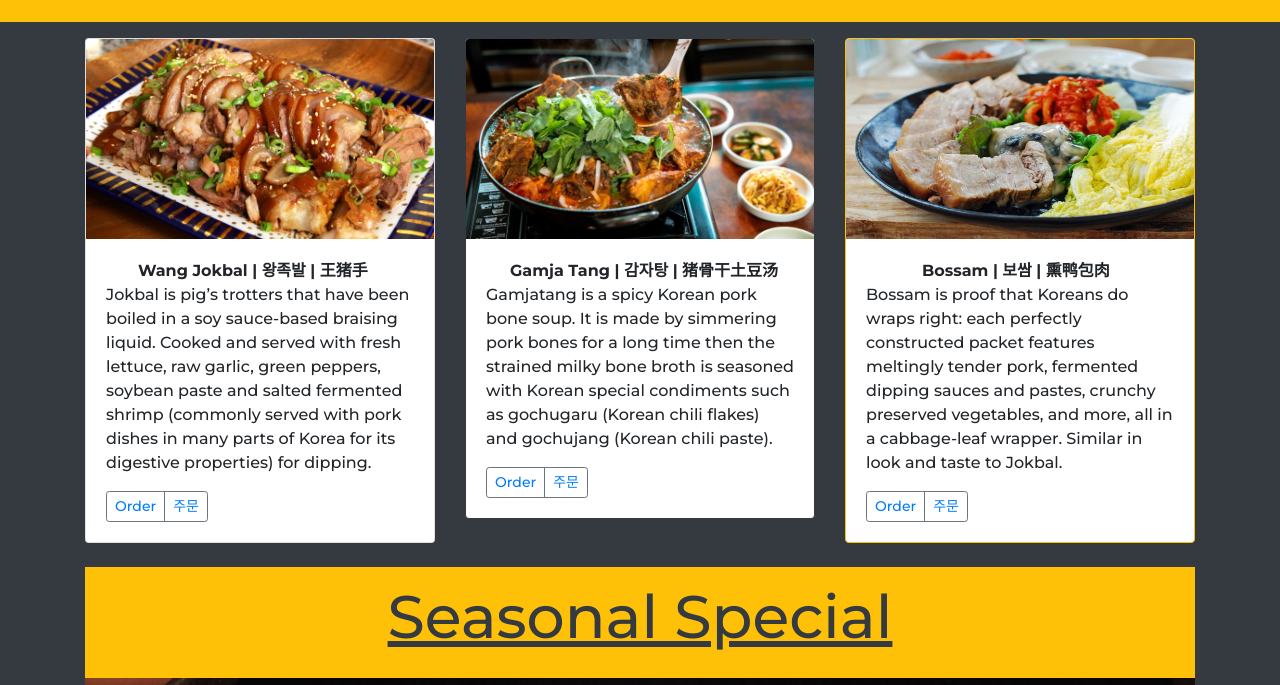
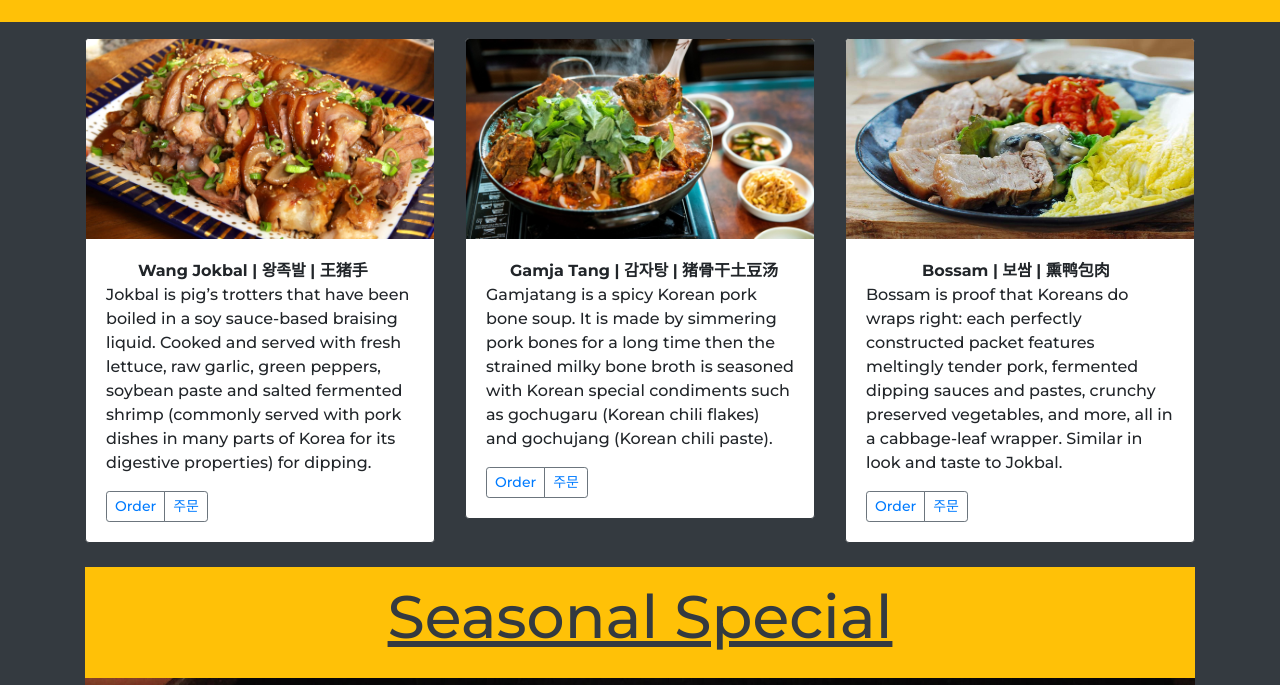
Before and after one commit to jonk27/Restaurant-Landing-Page, a plain HTML site: page index.html in a window 1280 px wide. Shown: the part 115-800 px from the top of the page. Drawn offline with nearby package versions, Linux system fonts and the light colour scheme.

Commit message:
card border colors

```diff
--- a/index.html
+++ b/index.html
@@ -340,7 +340,7 @@
       </div>
     </div>
 
-     <!-- The Modal -->
+     <!-- Footer Modal -->
      <div class="modal fade" id="footerModal">
       <div class="modal-dialog">
         <div class="modal-content">
@@ -431,7 +431,7 @@
       <div class="container  ">
         <div class="row">
           <div class="col-md-4 ">
-            <div class="card mb-4 box-shadow">
+            <div class="card mb-4 box-shadow border border-dark">
               <img class="card-img-top" src="img/wangjobal.jpg" alt="Image of Wang Jokbal">
               <div class="card-body">
                 <p class="card-text"><b>&emsp;&emsp;Wang Jokbal | 왕족발 | 王猪手 </b>
@@ -463,7 +463,7 @@
             </div>
           </div>
           <div class="col-md-4">
-            <div class="card mb-4 box-shadow border border-warning">
+            <div class="card mb-4 box-shadow border border-dark">
               <img class="card-img-top" src="img/bossam.jpg" alt="Image of Bossam">
               <div class="card-body">
                 <p class="card-text"><b>&emsp;&emsp;&emsp;&ensp;Bossam | 보쌈 | 熏鸭包肉</b> <br>
```
